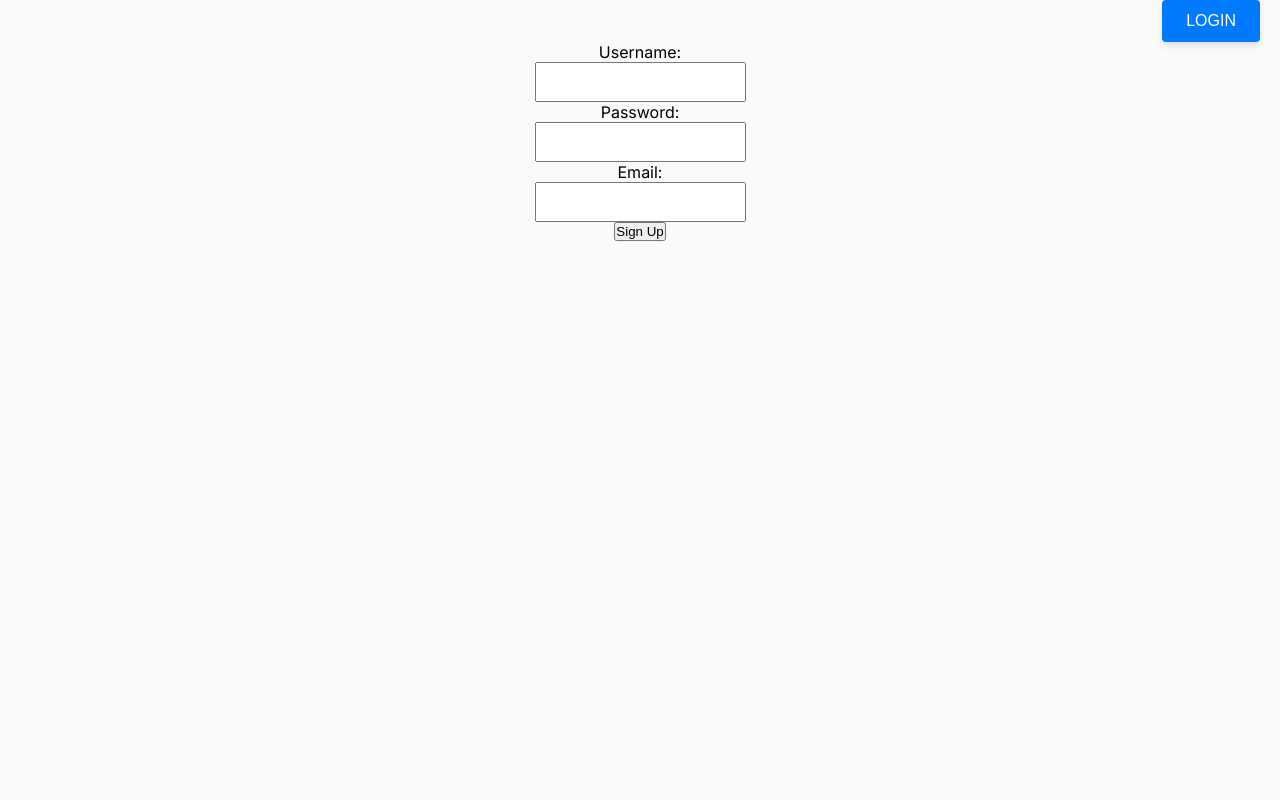
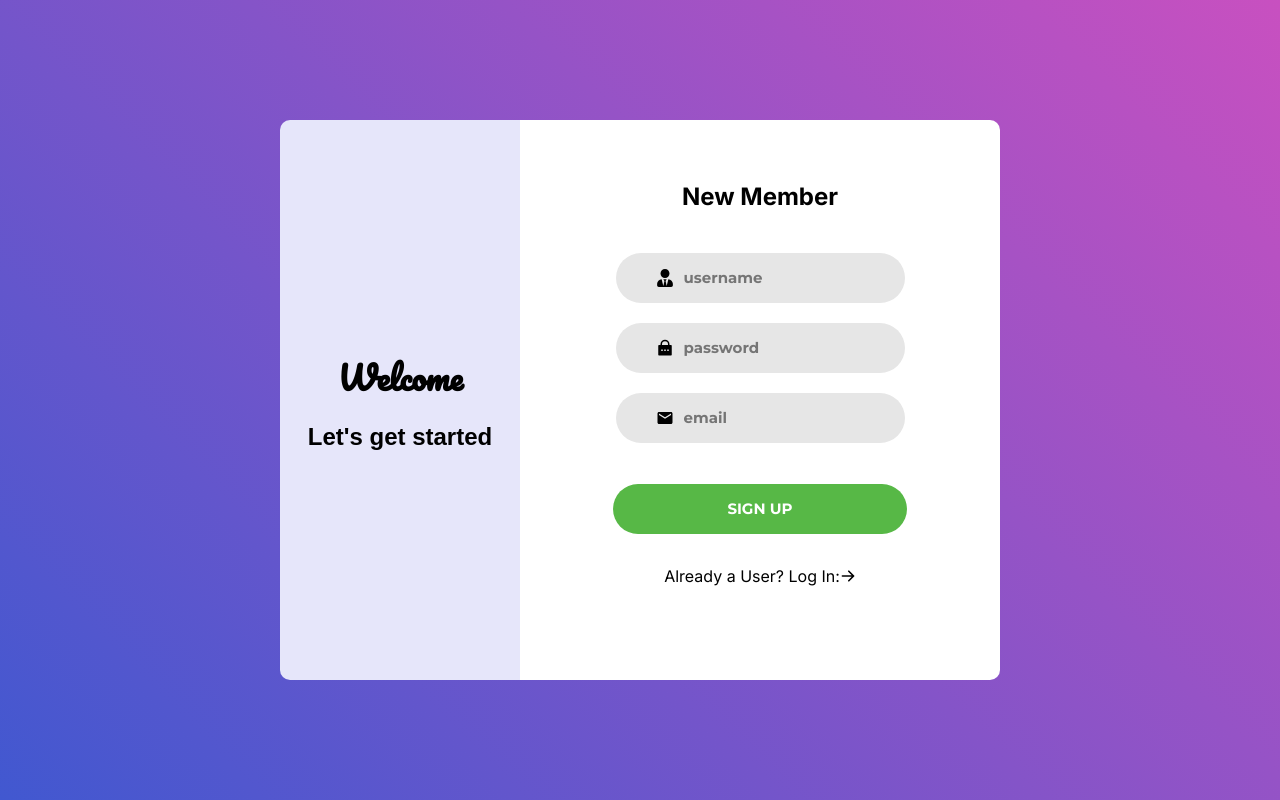
Before and after one commit to krish4693/Todo-localhost, a React (Vite) app: page /newuser in a window 1280 px wide. Built offline with nearby package versions, Linux system fonts and the light colour scheme.

Commit message:
styling signup page complete

```diff
--- a/src/pages/Signup.tsx
+++ b/src/pages/Signup.tsx
@@ -3,6 +3,15 @@ import '../styles/Signup.css'
 import Login from './Login';
 import ToDoPage from './todopage'
 import { Link } from 'react-router-dom';
+import { FaUserTie } from 'react-icons/fa'
+import { RiLockPasswordFill } from 'react-icons/ri'
+import {MdEmail} from 'react-icons/md'
+import { HiArrowRight } from 'react-icons/hi'
+import { ToastContainer, toast } from 'react-toastify';
+import 'react-toastify/dist/ReactToastify.css';
+
+
+
 interface LoginProps {
   // Define your props here if needed
 }
@@ -31,7 +40,8 @@ const SignupPage: React.FC = () => {
 
     // Check if the provided username already exists
     if ((existingUsers as any[]).some((user) => user.username === formData.username)) {
-      setRegistrationMessage('Username already exists. Please choose a different one.');
+      setRegistrationMessage('Username already exists!.');
+
       return;
     }
 
@@ -48,55 +58,75 @@ const SignupPage: React.FC = () => {
     });
 
     setRegistrationMessage('Registration successful!');
+    setRegistrationMessage('Registration Successful');
+      toast.success('Registration successfull', {
+        position: toast.POSITION.TOP_RIGHT
+      });
+
   };
 
   return (
-    <div className='pageWrapper'>
-      <nav className="navBar">
-        <ul>
-          <li>
-            <Link to="/">
-            <button>Login</button>
-            </Link>
+    <div className='signupWrapperMain'>
+      <form onSubmit={handleSignUp} >
+        <div className='signupWrapper'>
+          <div className="signup-intro">
+            <h1>Welcome</h1>
+            <h2>Let's get started</h2>
+          </div>
+          <div className="signupComponent">
+            <h2 className='signupHeader'> New Member</h2>
+            <div className="input-body">
+              <div className="input-wrapper">
+              <FaUserTie className="input-icon" />
 
-          </li>
-        </ul>
-      </nav>
-      <form onSubmit={handleSignUp} className='signupComponent'>
-
-          <label htmlFor='username'>Username:</label>
                 <input
                 type='text'
                 id='username'
                 name='username'
                 value={formData.username}
                 onChange={handleChange}
-            required
+                required placeholder='username'
               />
+              </div>
 
-          <label htmlFor='password'>Password:</label>
+              <div className="input-wrapper">
+              <RiLockPasswordFill className="input-icon" />
                  <input
                 type='password'
                 id='password'
                 name='password'
                 value={formData.password}
                 onChange={handleChange}
-            required
+                required placeholder='password'
               />
-
-          <label htmlFor='email'>Email:</label>
+              </div>
+              <div className="input-wrapper">
+                <MdEmail className="input-icon"/>
                 <input
                 type='email'
                 id='email'
                 name='email'
                 value={formData.email}
                 onChange={handleChange}
-            required
+                required placeholder='email'
               />
+              </div>
 
-          <button type='submit'>Sign Up</button>
+
+
+
+
+
+
+            </div>
+            <button type='submit' className='signup-btn'>Sign Up</button>
+            <Link to='/' className='login-link'>
+                <div>Already a User? Log In:<HiArrowRight className="bottom-login-arrow" /></div>
+              </Link>
             <div>{registrationMessage}</div>
+          </div>
 
+        </div>
       </form>
     </div>
   );
--- a/src/pages/todopage.tsx
+++ b/src/pages/todopage.tsx
@@ -45,7 +45,7 @@ const App: React.FC = () => {
     // Set the new todos list, then reset the new todo form.
     setTodos([...todos, newTodo]);
     setNewTodo({
-      user: loggedUser,
+    user: loggedUser !== null ? loggedUser : defaultUser,
       id: todos.length,
       value: "",
       status: false,
--- a/src/styles/Signup.css
+++ b/src/styles/Signup.css
@@ -1,15 +1,158 @@
-.signupComponent{
+.signupComponent {
     /* background-color: red; */
+    background-color: white;
     display: flex;
     flex-direction: column;
     align-items: center;
-    height: 100%;
-    flex-grow: 2;
+    justify-content: space-evenly;
+    border-radius: 0 10px 10px 0;
+
+    width: 30rem;
+    padding: 20px;
+    height: 35rem;
+    padding: 30px;
 }
 
-.pageWrapper{
+.signupComponent input {
+    font-family: 'Montserrat', sans-serif;
+
+    font-size: 15px;
+    line-height: 1.5;
+    color: #666;
+    /* display: inline; */
+    width: 100%;
+    background: #e6e6e6;
+    height: 50px;
+    border-radius: 25px;
+    padding: 0 30px 0 68px;
+    outline: none;
+    border: none;
+    margin-top: 10px;
+    margin-bottom: 10px;
+}
+
+
+.signupWrapper {
+    display: flex;
+    align-items: center;
+    justify-content: space-around;
+    border-radius: 10px;
+    /* padding: 0 0 0 50px; */
+}
+
+.signupWrapperMain {
     height: 100%;
+    overflow: hidden;
     display: flex;
     flex-direction: column;
+    justify-content: center;
+    align-items: center;
+    width: 100vw;
+    background: linear-gradient(-135deg, #c850c0, #4158d0);
+}
+
+/* .loginWrapperMain */
+
+.signup-intro {
+    display: flex;
+    flex-direction: column;
+    align-items: center;
+    justify-content: center;
+    background-color: lavender;
+    height: 35rem;
+    width: 30vh;
+    border-radius: 10px 0 0 10px;
+    font-family: 'Montserrat', sans-serif;
+    font-family: 'Pacifico', cursive;
+}
+
+.signup-intro h2 {
+    margin-top: 10px;
+    font-family: 'Amatic SC', sans-serif;
+    font-family: 'Montserrat', sans-serif;
+    font-family: 'Pacifico', cursive;
+    font-family: 'Pixelify Sans', sans-serif;
 
 }
+
+.signupHeader {
+    text-align: center;
+
+}
+
+.input-body {
+    display: flex;
+    flex-direction: column;
+    align-items: center;
+    justify-content: space-around;
+}
+
+.input-wrapper{
+    position: relative;
+    display: inline-block;
+}
+
+.signup-btn{
+    font-family: 'Montserrat', sans-serif;
+    font-size: 15px;
+    line-height: 1.5;
+    color: #fff;
+    text-transform: uppercase;
+    width: 70%;
+    height: 50px;
+    border-radius: 25px;
+    background: #57b846;
+    display: -webkit-box;
+    display: -webkit-flex;
+    display: -moz-box;
+    display: -ms-flexbox;
+    display: flex;
+    justify-content: center;
+    align-items: center;
+    padding: 0 25px;
+    -webkit-transition: all .4s;
+    -o-transition: all .4s;
+    -moz-transition: all .4s;
+    transition: all .4s;
+    outline: none!important;
+    border: none;
+}
+
+@media all and (max-width:800px){
+    .signup-intro{
+        display: none;
+    }
+    .signupComponent{
+        border-radius: 10px;
+    }
+}
+@media all and (max-width: 500px){
+    .signupComponent{
+        padding: 30px;
+        max-width: 95vw;
+
+    }
+    .signup-btn{
+        /* width: 70vw; */
+    }
+    .signupComponent input{
+        /* width: 70vw; */
+    }
+    .signup-intro{
+        display: none;
+    }
+}
+
+.bottom-login-arrow{
+    position: relative;
+    top: 2px;
+}
+
+.login-link:hover{
+    color:green
+}
+
+.login-link{
+    text-decoration: none;
+    color: black;
+}
```
Also changed, not shown: src/pages/Login.tsx (+4 -4 lines). Lines whose indentation alone changed are shown as unchanged.
